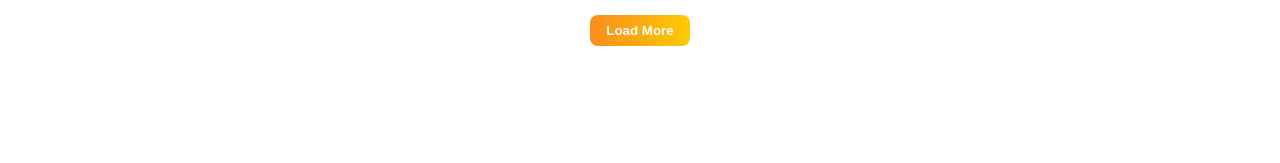
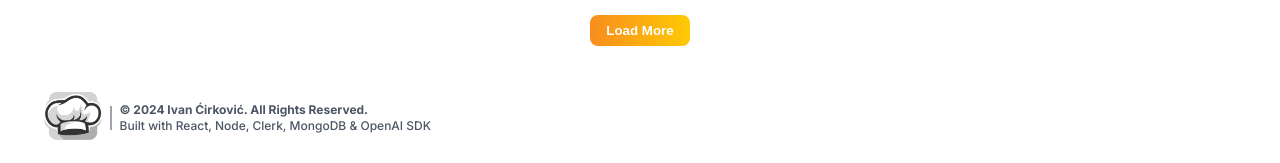
Before and after one commit to cirko0/masterchef, a React (Create React App) app in the folder frontend/: page / in a window 1280 px wide. Shown: the part 903-1066 px from the top of the page. Before the commit the page ends 949 px from the top, so only its background shows below. Built offline with nearby package versions, Linux system fonts and the light colour scheme; no server answers.

Commit message:
added footer

```diff
--- /dev/null
+++ b/frontend/src/components/navigation/Footer.tsx
@@ -0,0 +1,31 @@
+import React from "react";
+import { Link } from "react-router-dom";
+import logo from "../../assets/logo.png";
+
+const Footer: React.FC = () => {
+  return (
+    <footer className="h-28 md:h-24 flex items-center justify-center flex-col gap-2 md:justify-start md:flex-row my-6">
+      <Link to="#">
+        <img
+          className="h-12 w-auto grayscale opacity-80 hover:opacity-100 hover:grayscale-0 transition-all ease-in-out duration-500"
+          src={logo}
+          alt="MasterChef Logo"
+        />
+      </Link>
+      <span
+        className="h-6 w-0.5 bg-gray-400 hidden md:block"
+        aria-hidden="true"
+      ></span>
+      <p className="text-xs font-medium text-gray-600 text-center md:text-left">
+        <span className="font-semibold">
+          © {new Date().getFullYear()} Ivan Ćirković. All Rights Reserved.{" "}
+          <br />
+        </span>
+        Built with React, Node, Clerk, MongoDB & OpenAI SDK
+        <br />
+      </p>
+    </footer>
+  );
+};
+
+export default Footer;
--- a/frontend/src/layouts/DefaultLayout.tsx
+++ b/frontend/src/layouts/DefaultLayout.tsx
@@ -1,6 +1,7 @@
 import React from "react";
 import Dialog from "../components/communication/Dialog";
 import Nav from "../components/navigation/Nav";
+import Footer from "../components/navigation/Footer";
 
 interface DefaultLayoutProps {
   children: React.ReactNode;
@@ -14,6 +15,8 @@ const DefaultLayout: React.FC<DefaultLayoutProps> = ({ children }) => {
       {children}
 
       <Dialog />
+
+      <Footer />
     </div>
   );
 };
--- a/frontend/src/layouts/DefaultSecuredLayout.tsx
+++ b/frontend/src/layouts/DefaultSecuredLayout.tsx
@@ -3,6 +3,7 @@ import { useUser, SignedIn } from "@clerk/clerk-react";
 import { useNavigate } from "react-router-dom";
 import Dialog from "../components/communication/Dialog";
 import Nav from "../components/navigation/Nav";
+import Footer from "../components/navigation/Footer";
 
 interface DefaultSecuredLayoutProps {
   children: React.ReactNode;
@@ -28,9 +29,12 @@ const DefaultSecuredLayout: React.FC<DefaultSecuredLayoutProps> = ({
     <div className="mx-auto container bg-white px-6 md:px-11">
       <Nav />
 
-      <SignedIn>{children}</SignedIn>
+      <SignedIn>
+        {children}
+        <Dialog />
+      </SignedIn>
 
-      <Dialog />
+      <Footer />
     </div>
   );
 };
```
